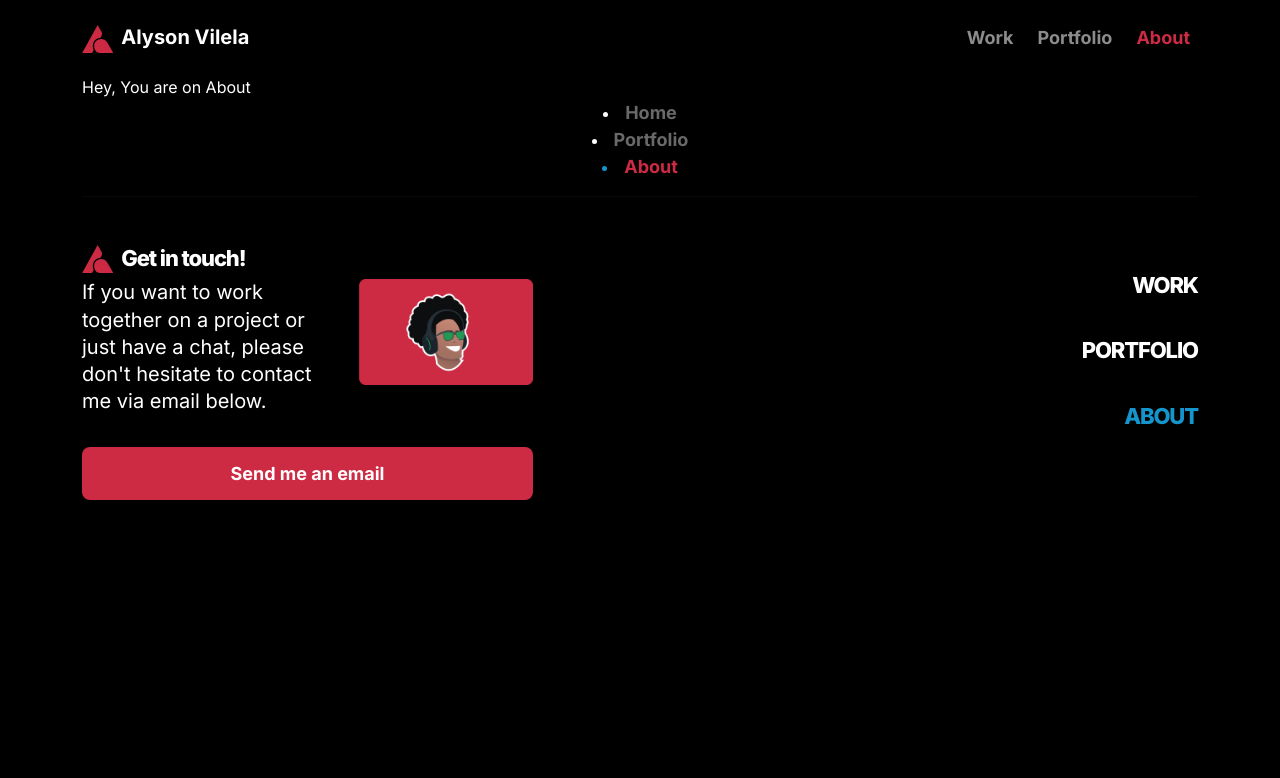
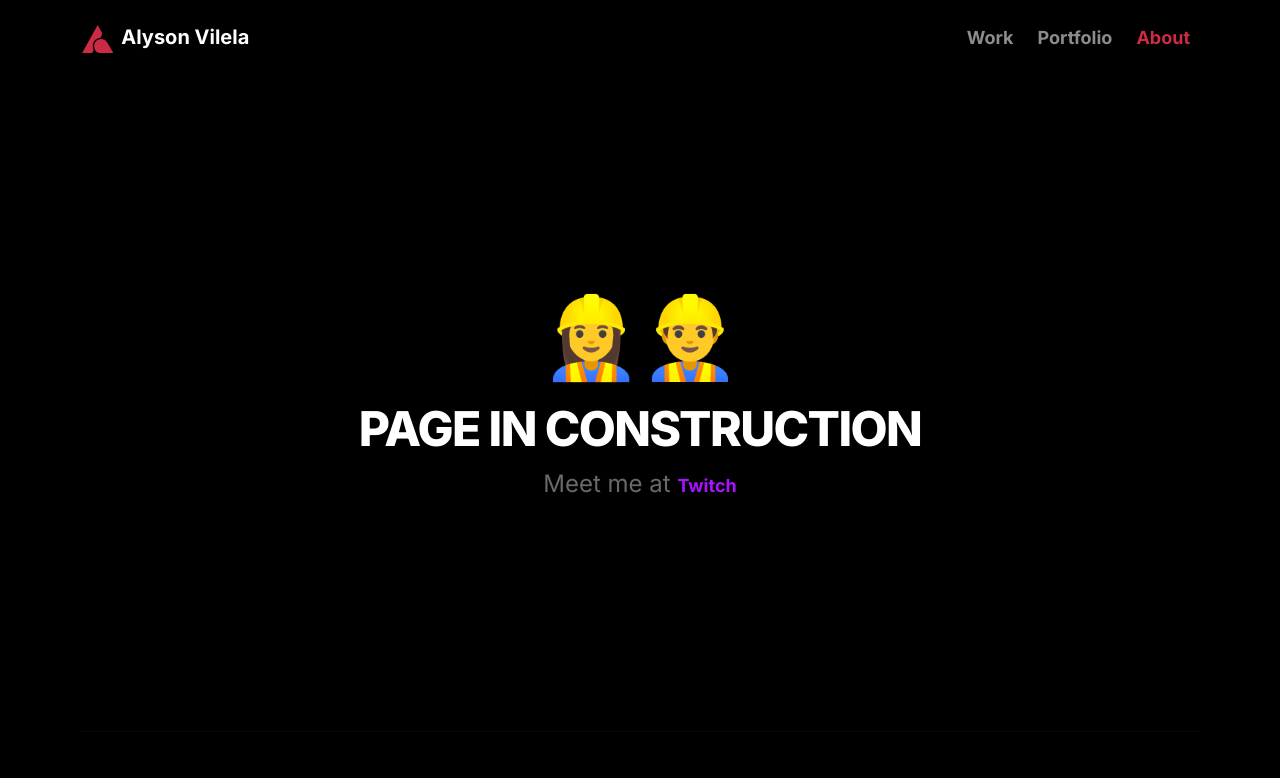
Before and after one commit to alysonvilela/a7yson, a Next.js app: page /about in a window 1280 px wide. Shown: the top 778 px of the page. Built offline with nearby package versions, Linux system fonts and the light colour scheme.

Commit message:
:sparkles:feature: Add construction to about page

```diff
--- a/pages/about/index.tsx
+++ b/pages/about/index.tsx
@@ -5,13 +5,10 @@ import { useRouter } from 'next/router';
 const About = () => {
   const router = useRouter();
   return (
-    <div className="container p-white">
-      Hey, You are on About
-      <div className="text-center p-white">
-        <li className={router.pathname == "/" ? "active" : ""}><Link href="/"><a>Home</a></Link></li>
-        <li className={router.pathname == "/portfolio" ? "active" : ""}><Link href="portfolio"><a>Portfolio</a></Link></li>
-        <li className={router.pathname == "/about" ? "active" : ""}><Link href="/about"><a>About</a></Link></li>
-        </div>
+    <div className="container error-page text-center">
+      <h1>👷‍♀️👷‍♂️</h1>
+      <h2>Page in Construction</h2>
+      <p>Meet me at <a href="https://twitch.tv/a7yson"><span className="p-purple">Twitch</span></a></p>
     </div>
   )
 }
--- a/pages/index.tsx
+++ b/pages/index.tsx
@@ -33,7 +33,7 @@ export default function Home() {
                     <h2>Who I am</h2>
                     <p>I&apos;ve been a UX and UI designer for over 5 years, a web development enthusiast and passionate about problem solving (physics or not).</p>
                     <p>I&apos;m also learning and sharing educational subjects on my <a className="p p-purple href" href="https://twitch.tv/a7yson">Twitch</a> channel.</p>
-                    <a href="about.html" className="btn-red btn-blue-transparent w-100 my-3">More about me</a>
+                    <Link href="/about"><a className="btn-red btn-blue-transparent w-100 my-3">More about me</a></Link>
                 </div>
                 <div className="pics d-flex justify-content-center align-center col-12 col-lg-8">
                     <div className="text-part col">
```
Also changed, not shown: pages/portfolio/index.tsx (line endings or trailing spaces).
